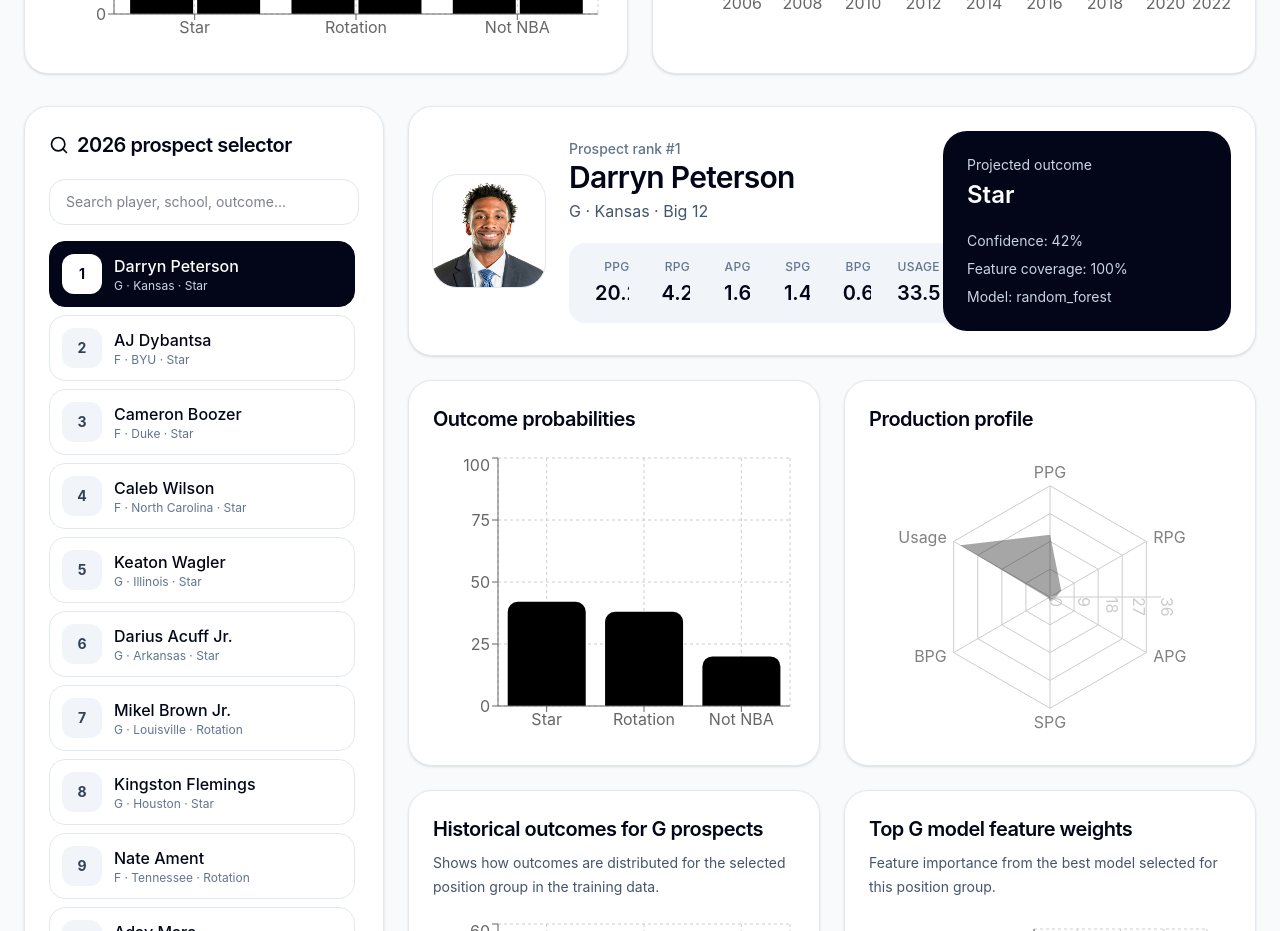
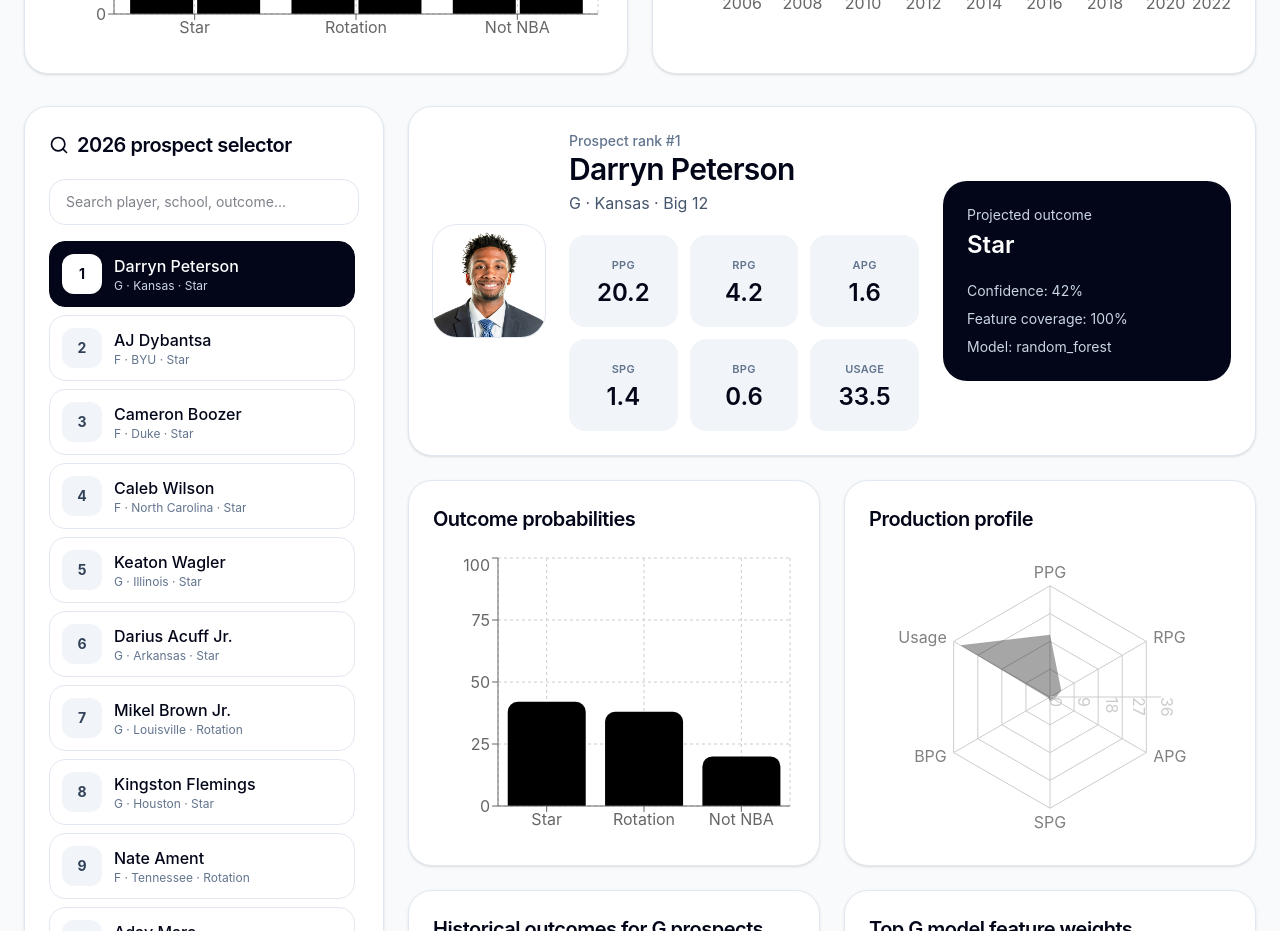
Before and after one commit to kapoorsuvan-cpu/2026-nba_draft_projection_model, a Next.js app in the folder frontend/: page / in a window 1280 px wide. Shown: the part 940-1871 px from the top of the page. Built offline with nearby package versions, Linux system fonts and the light colour scheme.

Commit message:
Update page.tsx

```diff
--- a/frontend/app/page.tsx
+++ b/frontend/app/page.tsx
@@ -163,9 +163,13 @@ function SectionTitle({
 
 function Stat({ label, value }: { label: string; value: string | number }) {
   return (
-    <div className="min-w-[96px] rounded-2xl bg-slate-100 px-5 py-4 text-center">
-      <div className="text-xs font-medium uppercase tracking-wide text-slate-500">{label}</div>
-      <div className="mt-1 text-xl font-semibold text-slate-950">{value}</div>
+    <div className="flex min-h-[92px] w-full flex-col items-center justify-center rounded-2xl bg-slate-100 px-3 py-4 text-center">
+      <div className="text-[11px] font-semibold uppercase tracking-wide text-slate-500">
+        {label}
+      </div>
+      <div className="mt-2 text-2xl font-semibold leading-none text-slate-950">
+        {value}
+      </div>
     </div>
   );
 }
@@ -564,7 +568,7 @@ const selectedImportance = useMemo(() => {
                 <div className="flex flex-col gap-6 md:flex-row md:items-center">
                   <Headshot prospect={selected} />
 
-                  <div className="flex-1">
+                  <div className="min-w-0 flex-1">
                     <div className="text-sm font-medium text-slate-500">
                       Prospect rank #{selected.espn_rank}
                     </div>
@@ -573,7 +577,7 @@ const selectedImportance = useMemo(() => {
                       {selected.position} · {selected.college_team ?? "Unknown"} · {selected.conference ?? "Unknown"}
                     </p>
 
-                    <div className="mt-5 grid grid-cols-2 gap-3 sm:grid-cols-3 xl:grid-cols-6">
+                    <div className="mt-5 grid w-full grid-cols-2 gap-3 sm:grid-cols-3 2xl:grid-cols-6">
                       <Stat label="PPG" value={num(selected.points_per_game)} />
                       <Stat label="RPG" value={num(selected.rebounds_per_game)} />
                       <Stat label="APG" value={num(selected.assists_per_game)} />
```
